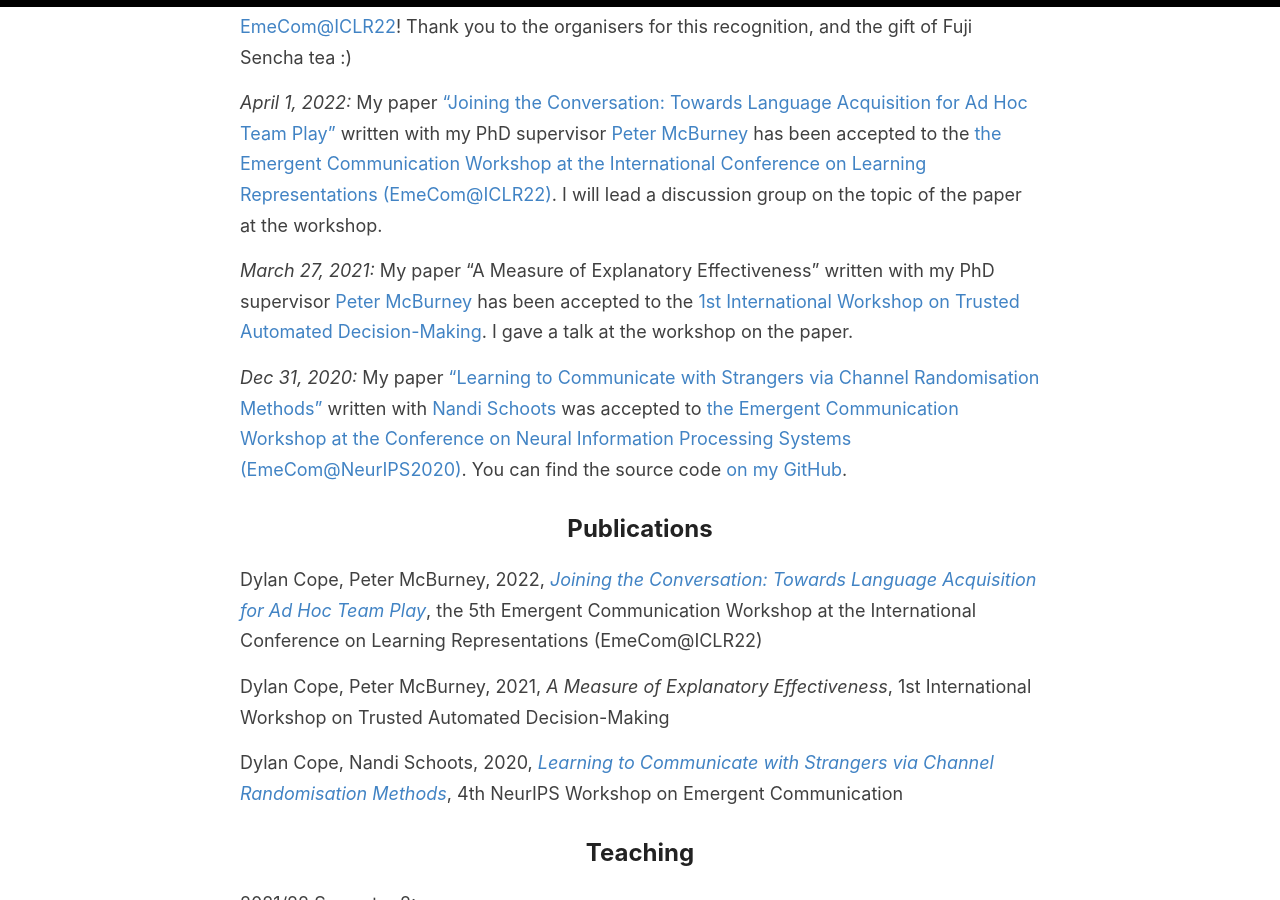
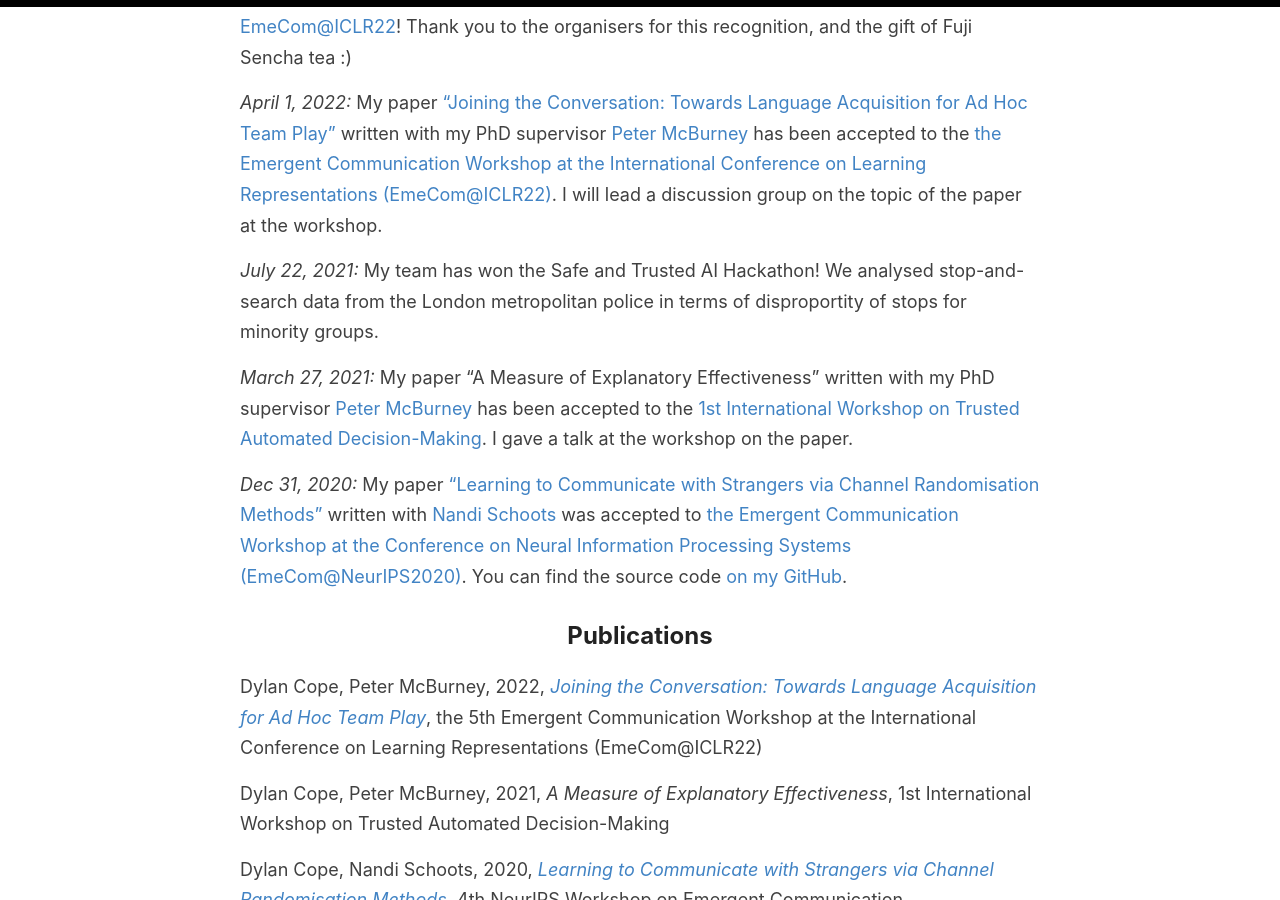
Before and after one commit to DylanCope/dylancope.github.io, a Jekyll site: the page built from index.md, in a window 1280 px wide and 900 px high, scrolled down 1201 px. Built offline with Jekyll 4.4.1, drawn with Linux system fonts in a browser that asks for light colours.

Commit message:
Update index.md

```diff
--- a/index.md
+++ b/index.md
@@ -19,6 +19,8 @@
 
 _April 1, 2022:_ My paper ["Joining the Conversation: Towards Language Acquisition for Ad Hoc Team Play"](https://openreview.net/forum?id=SLqgf7ZCQbq) written with my PhD supervisor [Peter McBurney](https://nms.kcl.ac.uk/peter.mcburney/) has been accepted to the [the Emergent Communication Workshop at the International Conference on Learning Representations (EmeCom@ICLR22)](https://sites.google.com/view/emecom2022/home). I will lead a discussion group on the topic of the paper at the workshop.
 
+_July 22, 2021:_ My team has won the Safe and Trusted AI Hackathon! We analysed stop-and-search data from the London metropolitan police in terms of disproportity of stops for minority groups.
+
 _March 27, 2021:_ My paper "A Measure of Explanatory Effectiveness" written with my PhD supervisor [Peter McBurney](https://nms.kcl.ac.uk/peter.mcburney/) has been accepted to the [1st International Workshop on Trusted Automated Decision-Making](https://3drationality.com/TADM2021/). I gave a talk at the workshop on the paper.
 
 _Dec 31, 2020:_ My paper ["Learning to Communicate with Strangers via Channel Randomisation Methods"](https://drive.google.com/file/d/1FaBSE8jcuf6hGIbbp34Dxu7jPjh0iJl0/view?usp=sharing) written with [Nandi Schoots](https://safeandtrustedai.org/person/nandi-schoots/) was accepted to [the Emergent Communication Workshop at the Conference on Neural Information Processing Systems (EmeCom@NeurIPS2020)](https://sites.google.com/view/emecom2020/home). You can find the source code [on my GitHub](https://github.com/DylanCope/zero-shot-comm).
```
